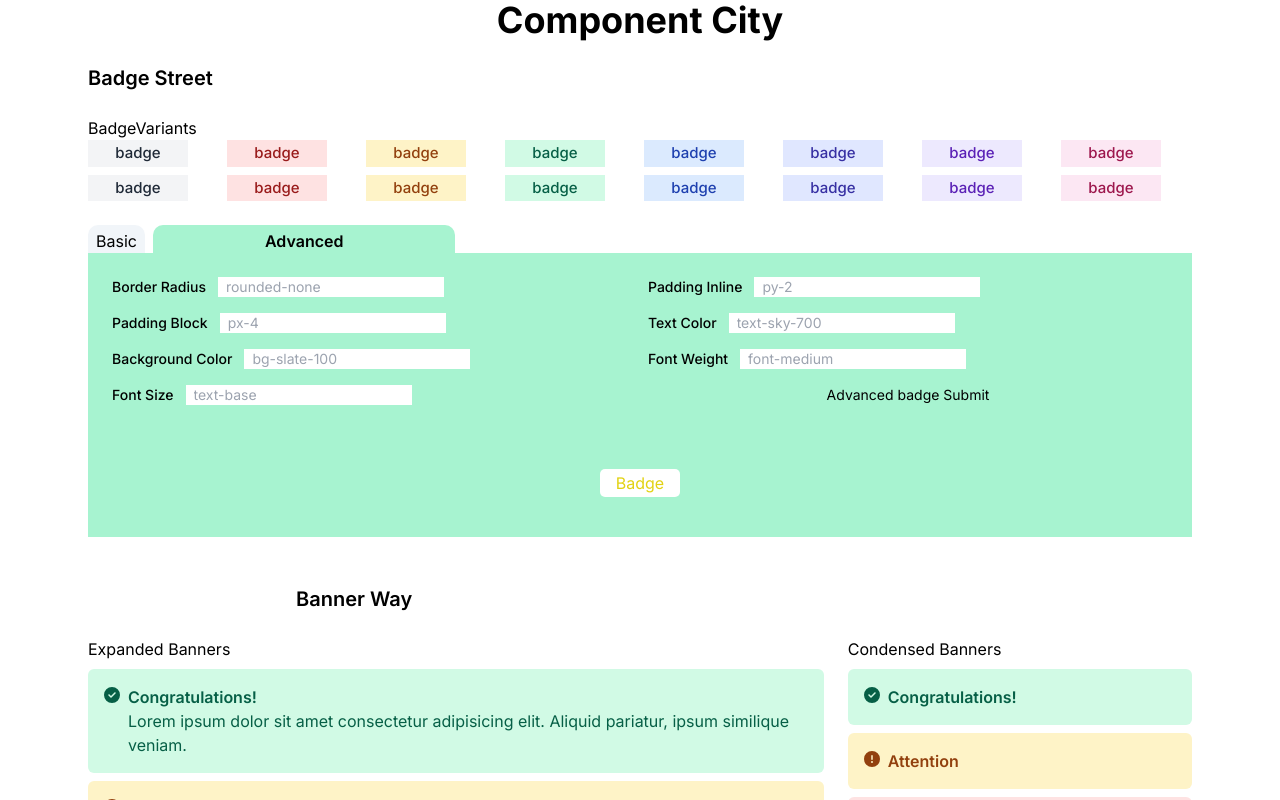
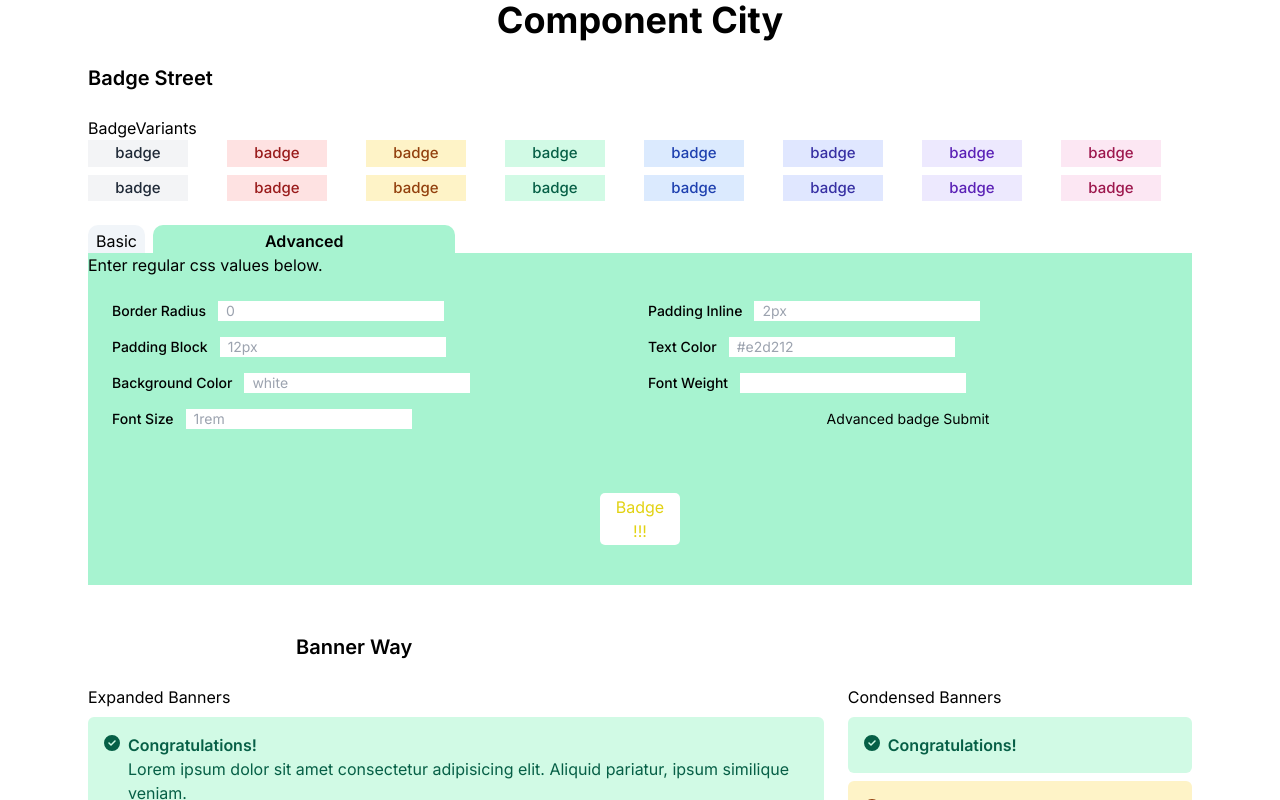
Before and after one commit to evanhill1989/component-city, a Next.js app: page / in a window 1280 px wide. Both pictures are taken after a click on the element "Advanced". Shown: the top 800 px of the page. Built offline with nearby package versions, Linux system fonts and the light colour scheme.

Commit message:
Input Box -- InputBox.js

```diff
--- a/src/app/components/Badges/AdvancedBadge.jsx
+++ b/src/app/components/Badges/AdvancedBadge.jsx
@@ -11,28 +11,25 @@ export default function AdvancedBadge({
     borderRadius: "5px",
   },
 }) {
-  const {
-    color,
-    backgroundColor,
-    fontWeight,
-    fontSize,
-    paddingInline,
-    paddingBlock,
-    borderRadius,
-  } = advancedBadgeStyles;
+  // using inline style with regular css values and passing styleObject to style property because injecting
+  // tailwind dynamically gets wacky AF
 
   const styleObject = {
-    color: color,
-    backgroundColor: backgroundColor,
-    fontWeight: fontWeight,
-    fontSize: fontSize,
-    padding: `${paddingInline} ${paddingBlock}`,
-    borderRadius: borderRadius,
+    color: advancedBadgeStyles.color,
+    backgroundColor: advancedBadgeStyles.backgroundColor,
+    fontWeight: advancedBadgeStyles.fontWeight,
+    fontSize: advancedBadgeStyles.fontSize,
+    padding: `${advancedBadgeStyles.paddingInline} ${advancedBadgeStyles.paddingBlock}`,
+    borderRadius: advancedBadgeStyles.borderRadius,
   };
-
+  console.log(
+    advancedBadgeStyles,
+    "advancedBadgeStyles inside of AdvancedBadge"
+  );
+  console.log(styleObject, "styleObject inside AdvancedBadge");
   return (
     <div className="m-auto text-center w-20" style={styleObject}>
-      Badge
+      Badge !!!
     </div>
   );
 }
--- a/src/app/components/Badges/BadgeCreator.jsx
+++ b/src/app/components/Badges/BadgeCreator.jsx
@@ -10,8 +10,9 @@
 import { useState } from "react";
 import Badge from "./Badge";
 import AdvancedBadge from "./AdvancedBadge";
-import clsx from "clsx";
+
 import BadgeInputForm from "./BadgeInputForm";
+
 export default function BadgeCreator() {
   const [badgeStyles, setBadgeStyles] = useState({
     color: "gray",
@@ -87,7 +88,7 @@ If I put a dynamic stylesheet directly in my component ...
   function handleAdvancedChange(event) {
     const name = event.target.id;
     const value = event.target.value;
-    // console.log(name, value, "name and value");
+    console.log(name, value, "name and value");
     // console.log("styles inside handleAdvancedChange", advancedBadgeStyles);
 
     // setAdvancedBadgeStyles((prevStyles) => ({
@@ -146,12 +147,14 @@ If I put a dynamic stylesheet directly in my component ...
       </div>
       {advancedTabIsOpen ? (
         <div className="badge-creator--advanced  bg-emerald-200">
+          <p>Enter regular css values below.</p>
           <BadgeInputForm
             handleAdvancedChange={handleAdvancedChange}
             handleAdvancedBadgeSubmit={handleAdvancedBadgeSubmit}
           />
           <div className="m-auto w-full bg-emerald-200 p-10">
             <AdvancedBadge advancedBadgeStyles={advancedBadgeStyles} />
+
             {/* <div
               className={`
              ${advancedBadgeStyles.backgroundColor}
--- a/src/app/components/Badges/BadgeInputForm.jsx
+++ b/src/app/components/Badges/BadgeInputForm.jsx
@@ -1,3 +1,57 @@
+import InputBox from "../InputBox";
+
+const badgeInputs = [
+  {
+    id: "borderRadius",
+    labelText: "Border Radius",
+    className: "px-2 font-normal",
+    name: "borderRadius",
+    placeholder: "0",
+  },
+  {
+    id: "paddingInline",
+    labelText: "Padding Inline",
+    className: "px-2 font-normal",
+    name: "paddingInline",
+    placeholder: "2px",
+  },
+  {
+    id: "paddingBlock",
+    labelText: "Padding Block",
+    className: "px-2 font-normal",
+    name: "paddingBlock",
+    placeholder: "12px",
+  },
+  {
+    id: "color",
+    labelText: "Text Color",
+    className: "px-2 font-normal",
+    name: "color",
+    placeholder: "#e2d212",
+  },
+  {
+    id: "backgroundColor",
+    labelText: "Background Color",
+    className: "px-2 font-normal",
+    name: "backgroundColor",
+    placeholder: "white",
+  },
+  {
+    id: "fontWeight",
+    labelText: "Font Weight",
+    className: "px-2 font-normal",
+    name: "fontWeight",
+    placeholder: "",
+  },
+  {
+    id: "fontSize",
+    labelText: "Font Size",
+    className: "px-2 font-normal",
+    name: "fontSize",
+    placeholder: "1rem",
+  },
+];
+
 export default function BadgeInputForm({
   handleAdvancedChange,
   handleAdvancedBadgeSubmit,
@@ -8,88 +62,16 @@ export default function BadgeInputForm({
         onSubmit={(event) => handleAdvancedBadgeSubmit(event)}
         className="badge-creator-inputs p-6 grid grid-flow-row grid-cols-2 gap-4 text-sm"
       >
-        <label className="flex gap-3 font-medium" htmlFor="borderRadius">
-          Border Radius
-          <input
-            type="text"
-            className="px-2 font-normal"
-            onChange={(event) => handleAdvancedChange(event)}
-            name="borderRadius"
-            id="borderRadius"
-            placeholder="rounded-none"
+        {badgeInputs.map((item) => (
+          <InputBox
+            key={item.id}
+            labelText={item.labelText}
+            name={item.name}
+            id={item.id}
+            onChangeFn={handleAdvancedChange}
+            placeholder={item.placeholder}
           />
-        </label>
-
-        <label className="flex gap-3 font-medium" htmlFor="paddingInline">
-          Padding Inline
-          <input
-            type="text"
-            className="px-2 font-normal"
-            onChange={(event) => handleAdvancedChange(event)}
-            name="paddingInline"
-            id="paddingInline"
-            placeholder="py-2"
-          />
-        </label>
-        <label className="flex gap-3 font-medium" htmlFor="paddingBlock">
-          Padding Block
-          <input
-            type="text"
-            className="px-2 font-normal"
-            onChange={(event) => handleAdvancedChange(event)}
-            name="paddingBlock"
-            id="paddingBlock"
-            placeholder="px-4"
-          />
-        </label>
-
-        <label className="flex gap-3 font-medium" htmlFor="color">
-          Text Color
-          <input
-            type="text"
-            className="px-2 font-normal"
-            onChange={(event) => handleAdvancedChange(event)}
-            name="color"
-            id="color"
-            placeholder="text-sky-700"
-          />
-        </label>
-
-        <label className="flex gap-3 font-medium" htmlFor="backgroundColor">
-          Background Color
-          <input
-            type="text"
-            className="px-2 font-normal"
-            onChange={(event) => handleAdvancedChange(event)}
-            name="backgroundColor"
-            id="backgroundColor"
-            placeholder="bg-slate-100"
-          />
-        </label>
-
-        <label className="flex gap-3 font-medium" htmlFor="fontWeight">
-          Font Weight
-          <input
-            type="text"
-            className="px-2 font-normal"
-            onChange={(event) => handleAdvancedChange(event)}
-            name="fontWeight"
-            id="fontWeight"
-            placeholder="font-medium"
-          />
-        </label>
-
-        <label className="flex gap-3 font-medium" htmlFor="fontSize">
-          Font Size
-          <input
-            type="text"
-            className="px-2 font-normal"
-            onChange={(event) => handleAdvancedChange(event)}
-            name="fontSize"
-            id="fontSize"
-            placeholder="text-base"
-          />
-        </label>
+        ))}
 
         <button>Advanced badge Submit</button>
       </form>
--- /dev/null
+++ b/src/app/components/InputBox.jsx
@@ -0,0 +1,25 @@
+import React from "react";
+
+export default function InputBox({
+  name,
+  id,
+  onChangeFn,
+  labelText,
+  placeholder,
+}) {
+  return (
+    <>
+      <label className="flex gap-3 font-medium" htmlFor="borderRadius">
+        {labelText}
+        <input
+          type="text"
+          className="px-2 font-normal"
+          onChange={(event) => onChangeFn(event)}
+          name={name}
+          id={id}
+          placeholder={placeholder}
+        />
+      </label>
+    </>
+  );
+}
```
